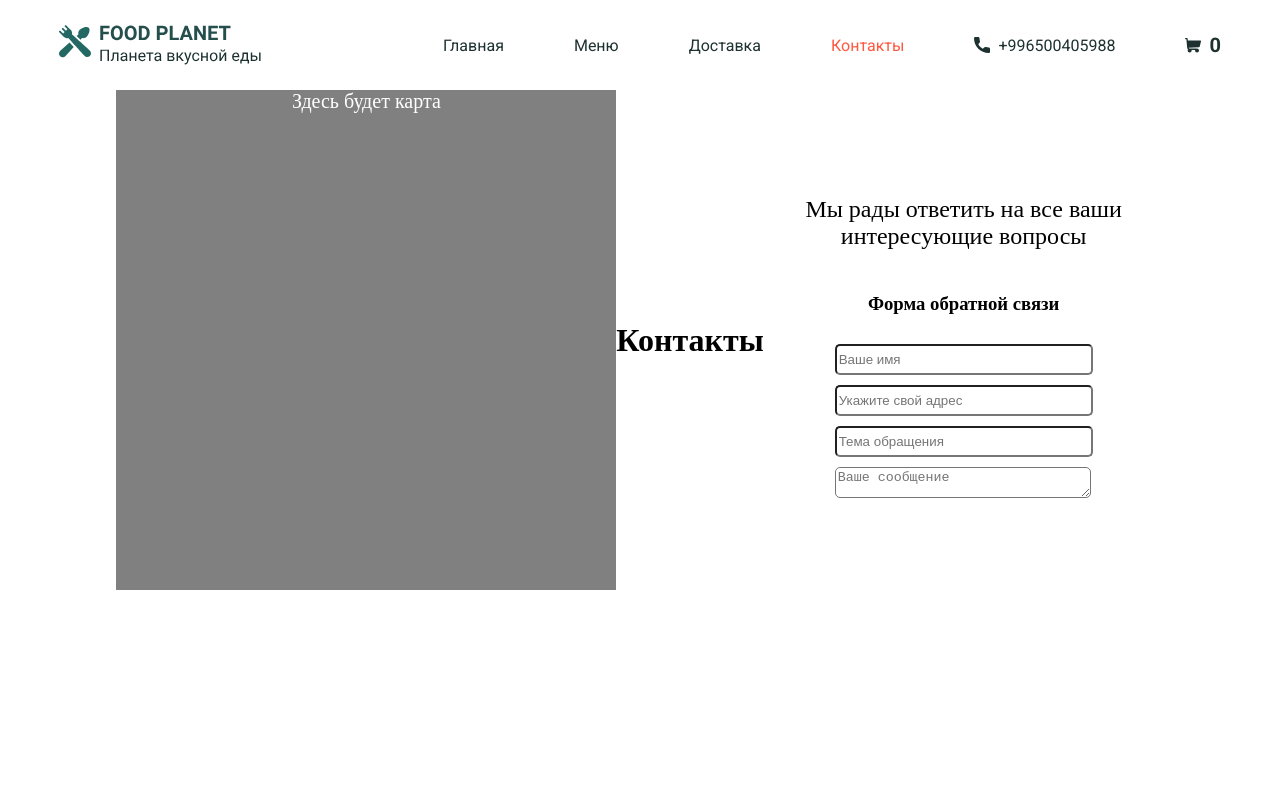
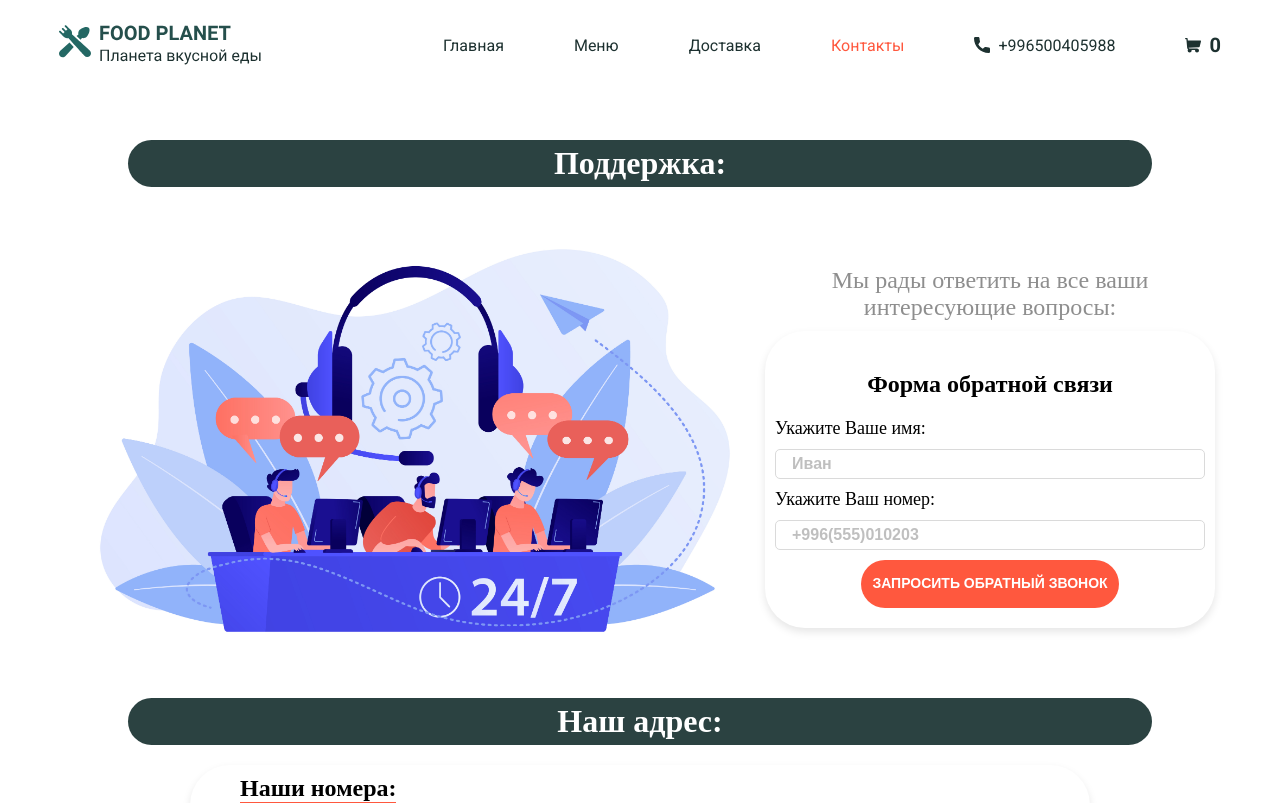
Before and after one commit to demichev-artur/food-planet, a React (Create React App) app: page /contacts in a window 1280 px wide. Shown: the top 803 px of the page. Built offline with nearby package versions, Linux system fonts and the light colour scheme; a web font is replaced by a local one.

Commit message:
refactor: contacts page

```diff
--- a/src/pages/Contacts/Contacts.js
+++ b/src/pages/Contacts/Contacts.js
@@ -1,27 +1,72 @@
 import React from 'react';
 import styles from './Contacts.module.css';
+import icon from '../../access/images/contact_us_image.jpg';
 
 const Contacts = () => {
     return (
+        <div className={styles.container}>
+            <div className={styles.content}>
+                <div className={styles.title}>
+                    <h1>Поддержка:</h1>
+                </div>
+                <div className={styles.block}>
+                    <div className={styles.image}>
+                        <img className={styles.image_img} src={icon} alt=""/>
+                    </div>
+                    <div className={styles.form}>
+                        <p>Мы рады ответить на все ваши интересующие вопросы:</p>
 
-        <div className={styles.content}>
-            <div className={styles.map}>
-                Здесь будет карта
-            </div>
-            <div>
-                <h1>Контакты</h1>
-            </div>
-            <div className={styles.form}>
-                <p>Мы рады ответить на все ваши интересующие вопросы</p>
-                <h3>Форма обратной связи</h3>
-                <form action="">
-                    <input type="text" placeholder="Ваше имя"/>
-                    <input type="text" placeholder="Укажите свой адрес"/>
-                    <input type="text" placeholder="Тема обращения"/>
-                    <textarea placeholder="Ваше сообщение"/>
-                </form>
+                        <form action="" className={styles.message_blank}>
+                            <h2>Форма обратной связи</h2>
+                            <label htmlFor="">
+                                <p>Укажите Ваше имя:</p>
+                                <input type="text" placeholder="Иван"/>
+                            </label>
+                            <label htmlFor="">
+                                <p>Укажите Ваш номер:</p>
+                                <input type="text" placeholder="+996(555)010203"/>
+                            </label>
+
+
+                            <button className={styles.btn}>Запросить обратный звонок</button>
+                        </form>
+                    </div>
+                </div>
+
+                <div className={styles.title}>
+                    <h1>Наш адрес:</h1>
+                </div>
+
+                <div className={styles.block}>
+                    <div className={styles.information}>
+                        <h2>Наши номера:</h2>
+                        <p>
+                            +996 (500) 405 988 <br/>
+                            +996 (505) 405 988
+                        </p>
+                        <h2>Наша почта:</h2>
+                        <p>
+                            <a href="mailto:food-planet@gmail.com">food-planet@gmail.com</a>
+                        </p>
+                        <h2>График работы:</h2>
+                        <p>
+                            Пн - Вс 10:00 - 20:00
+                        </p>
+                        <h2>Мы в социальных сетях:</h2>
+                        <span>
+                            <img src="https://www.istore.kg/static/img/facebook.svg" alt=""/>
+                            <img src="https://www.istore.kg/static/img/instagram.svg" alt=""/>
+                        </span>
+                    </div>
+                    <div className={styles.map}>
+                        <iframe
+                            src="https://yandex.ru/map-widget/v1/?um=constructor%3A2f01521c7162834b254987c30f9996d19bdf853fb22c2efdb936194b877995ab&amp;source=constructor"
+                            width="500" height="500" frameBorder="0"/>
+                    </div>
+                </div>
             </div>
         </div>
+
 
     );
 };
--- a/src/pages/Contacts/Contacts.module.css
+++ b/src/pages/Contacts/Contacts.module.css
@@ -1,23 +1,73 @@
+.container {
+    display: flex;
+    justify-content: center;
+    padding: 50px 0;
+}
 
 .content {
     display: flex;
     justify-content: center;
     align-items: center;
+    flex-wrap: wrap;
+    flex-direction: column;
 }
+
+.title {
+    text-align: center;
+    background-color: #2B4241;
+    color: white;
+    border-radius: 25px;
+    padding: 5px 0;
+    width: 80%;
+}
+
+.title h1 {
+    display: inline;
+}
+
+.block {
+    display: flex;
+    flex-wrap: wrap;
+    justify-content: center;
+    align-items: center;
+    padding: 20px;
+    box-sizing: border-box;
+}
+
 .map {
-    width: 500px;
-    height: 500px;
-    background-color: gray;
-    text-align: center;
-    color: white;
-    font-size: 20px;
+    margin: 15px;
 }
-.form{
-    width: 400px;
+
+.form {
+    width: 450px;
     box-sizing: border-box;
     display: flex;
     flex-wrap: wrap;
     justify-content: center;
+    align-items: center;
+
+}
+
+.message_blank {
+    box-shadow: 0 4px 8px rgba(0, 0, 0, 0.1);
+    border-radius: 40px;
+    display: flex;
+    flex-direction: column;
+    align-items: center;
+    text-align: left;
+    padding: 20px 10px;
+    width: 100%;
+}
+
+.message_blank p, .message_blank h3 {
+    font-size: 18px;
+    text-align: left;
+}
+
+.form p, .form h3 {
+    margin: 0;
+    display: inline;
+
 }
 
 .form input, .form textarea {
@@ -27,3 +77,109 @@
     margin: 10px 0;
     border-radius: 5px;
 }
+
+.image {
+    width: 700px;
+
+}
+
+.image_img {
+    width: 100%;
+}
+
+.btn {
+    border: none;
+    width: 60%;
+    height: 48.3px;
+    background: #FF583E;
+    border-radius: 40px;
+    font-style: normal;
+    font-weight: 700;
+    font-size: 14px;
+    line-height: 147.19%;
+    text-align: center;
+    text-transform: uppercase;
+    color: #FFFFFF;
+}
+
+.btn:hover {
+    background-color: #ff4326;
+    cursor: pointer;
+}
+
+.message_blank input, .message_blank textarea {
+    box-sizing: border-box;
+    border: 0.5px solid #DADADA;
+    border-radius: 5px;
+    width: 100%;
+    height: 30px;
+    font-style: normal;
+    padding-left: 16px;
+    font-size: 14px;
+    color: #000000;
+}
+
+.message_blank input::placeholder, .message_blank textarea::placeholder {
+    font-style: normal;
+    font-weight: 600;
+    font-size: 16px;
+    line-height: 18px;
+    color: rgba(0, 0, 0, 0.25);
+}
+
+.message_blank textarea {
+    width: 100% !important;
+    height: 100px;
+}
+
+.message_blank label {
+    width: 100%;
+}
+
+.form > p {
+    color: #8e8e8e;
+    padding: 10px 20px !important;
+}
+
+.information {
+    padding: 10px 50px;
+    display: flex;
+    flex-direction: column;
+    align-items: flex-start;
+    box-shadow: 0 4px 8px rgba(0, 0, 0, 0.1);
+    border-radius: 40px;
+}
+
+.information h2 {
+    margin: 0;
+    border-bottom: 0.5px solid #FF583E;
+}
+
+.information p {
+    margin: 10px auto;
+    text-align: center;
+    background-color: #e7e7e7;
+    border-radius: 15px;
+    padding: 10px;
+}
+
+.information span {
+    padding: 10px 0;
+    width: 100%;
+    text-align: center;
+}
+
+.information span img:hover {
+    cursor: pointer;
+}
+
+.information a {
+    text-decoration: none;
+    color: black;
+}
+
+.block:last-child {
+    display: flex;
+    flex-wrap: wrap;
+    gap: 80px;
+}
```
Also changed, not shown: src/access/images/contact_us_image.jpg (added), src/access/images/devilery_image.png (added).
